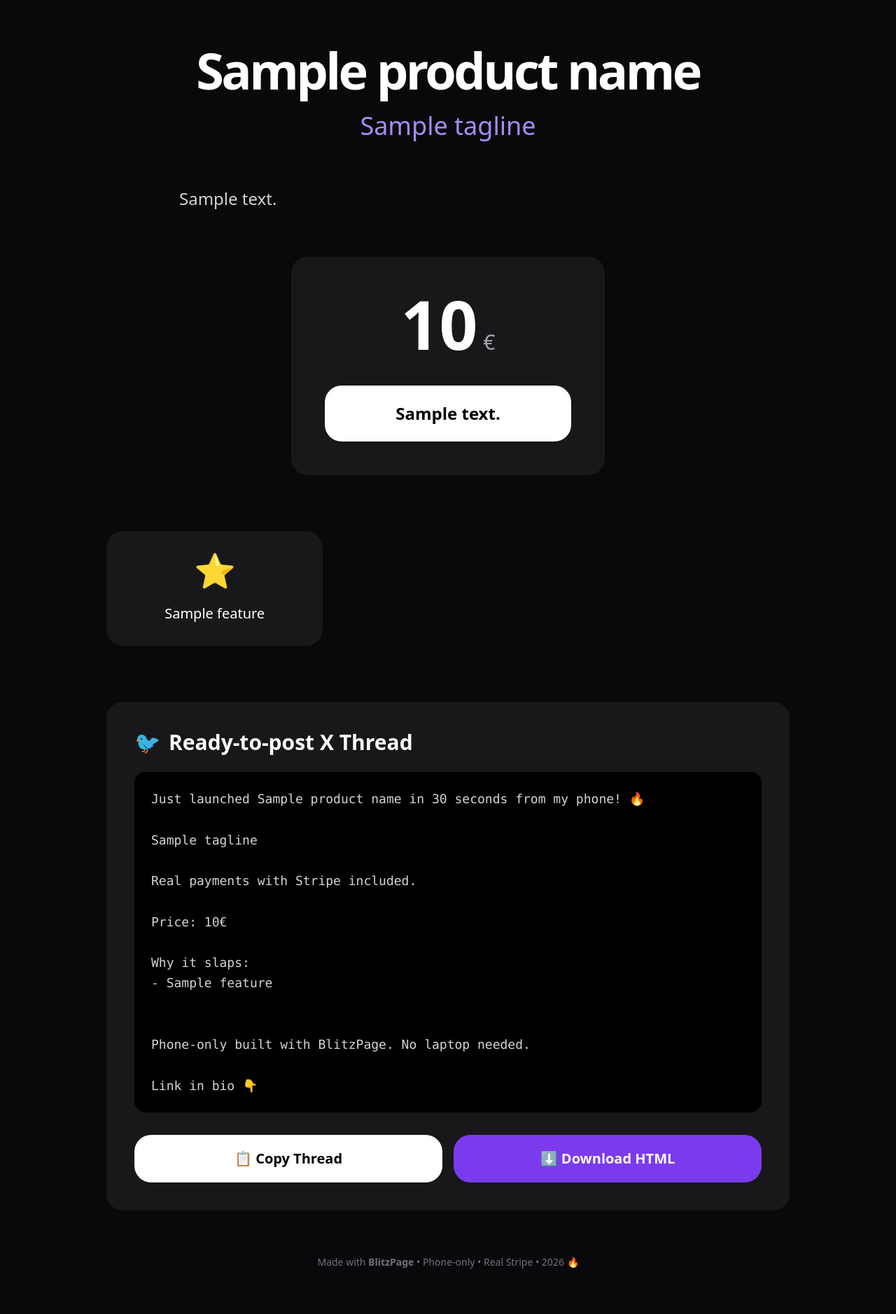
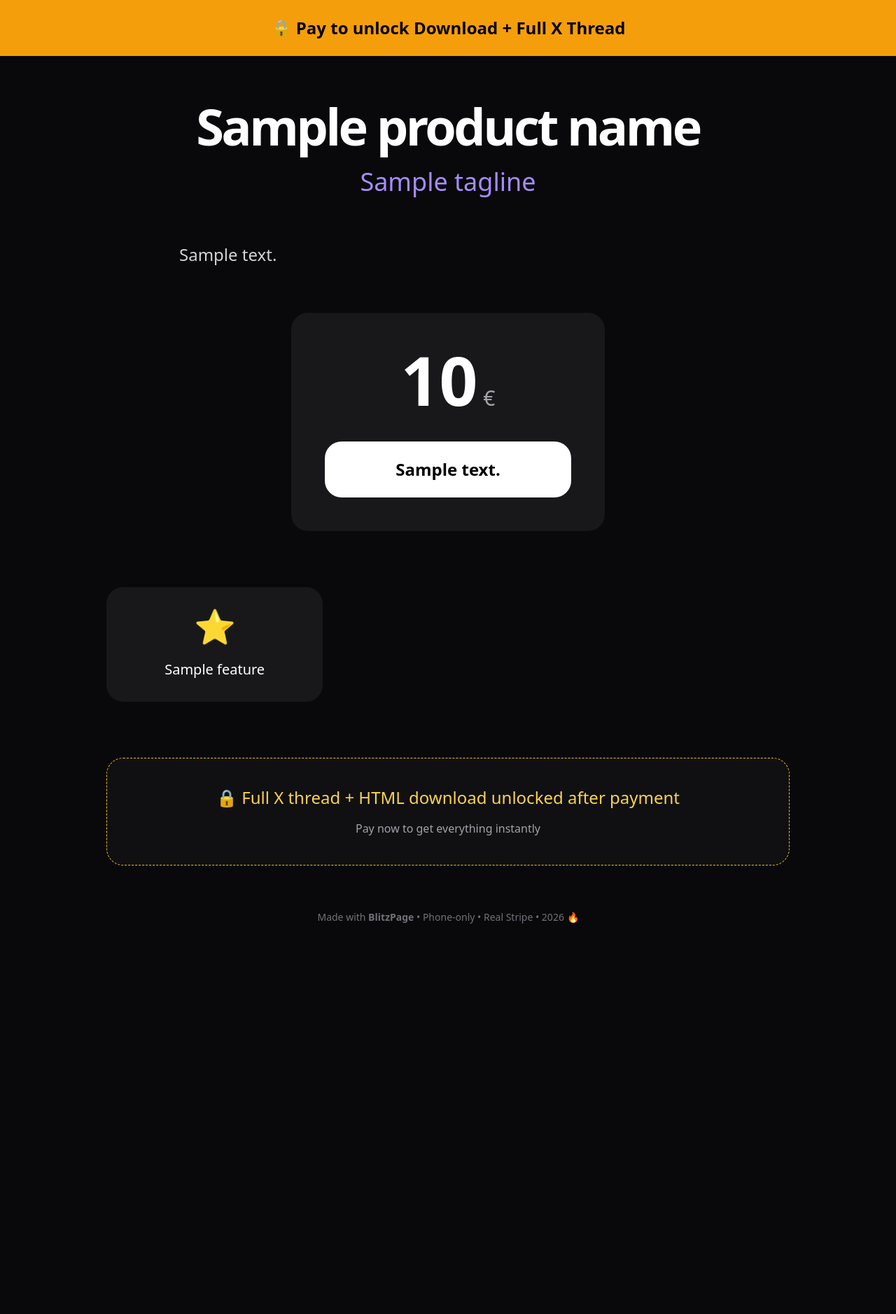
Before and after one commit to seblmr/theblitzpage, a Flask app: template templates/landing.html in a window 1280 px wide. Shown: the whole page at 70% size. After the commit the page ends 1320 px from the top, so only its background shows below. Run offline with Flask 3, Linux system fonts and the light colour scheme; the template is opened without the code that fills it: most values are stand-ins (such as "Sample title", 1, 10 or a date in 2020); some libraries are stand-ins or nearby versions.

Commit message:
V5 - Paywall propre : Download + X Thread UNIQUEMENT après paiement

```diff
--- a/app.py
+++ b/app.py
@@ -20,8 +20,8 @@ def home():
         }
         while len(data['features']) < 3:
             data['features'].append(['Lightning fast', 'Phone-only', 'Zero budget'][len(data['features'])])
-        session['last_landing'] = data                     # ← FIX : on sauvegarde la landing
-        return render_template('landing.html', **data)
+        session['last_landing'] = data
+        return render_template('landing.html', **data, paid=False)
     return render_template('index.html')
 
 @app.route('/create-checkout-session', methods=['POST'])
@@ -29,6 +29,7 @@ def create_checkout_session():
     try:
         product_name = request.form.get('product_name')
         price_cents = int(float(request.form.get('price', 19)) * 100)
+
         checkout_session = stripe.checkout.Session.create(
             payment_method_types=['card'],
             line_items=[{
@@ -51,7 +52,7 @@ def create_checkout_session():
 def success():
     data = session.get('last_landing', {})
     if data:
-        data['paid'] = True                                 # ← on ajoute le bandeau succès
+        data['paid'] = True
         return render_template('landing.html', **data)
     return render_template('success.html')
 
--- a/templates/landing.html
+++ b/templates/landing.html
@@ -20,7 +20,9 @@
 </head>
 <body class="bg-zinc-950 text-white">
   {% if paid %}
-  <div class="bg-green-500 text-black text-center py-6 font-bold text-2xl">✅ PAYMENT SUCCESSFUL! Your landing page is ready.</div>
+  <div class="bg-green-500 text-black text-center py-6 font-bold text-2xl">✅ PAYMENT SUCCESSFUL! Full access unlocked.</div>
+  {% else %}
+  <div class="bg-amber-500 text-black text-center py-6 font-bold text-2xl">🔒 Pay to unlock Download + Full X Thread</div>
   {% endif %}
 
   <div class="max-w-5xl mx-auto px-6 py-16">
@@ -32,7 +34,7 @@
       <p class="text-2xl leading-relaxed text-zinc-300 mb-16">{{ description }}</p>
     </div>
 
-    <!-- STRIPE FORM -->
+    <!-- STRIPE FORM (toujours visible en preview) -->
     <form method="POST" action="/create-checkout-session" class="bg-zinc-900 rounded-3xl p-12 text-center mx-auto max-w-md">
       <input type="hidden" name="product_name" value="{{ product_name }}">
       <input type="hidden" name="price" value="{{ price }}">
@@ -55,7 +57,8 @@
       {% endfor %}
     </div>
 
-    <!-- X Thread -->
+    <!-- X THREAD + DOWNLOAD → UNIQUEMENT APRÈS PAIEMENT -->
+    {% if paid %}
     <div class="mt-20 bg-zinc-900 rounded-3xl p-10">
       <h2 class="text-3xl font-bold mb-6 flex items-center gap-3"><span>🐦</span> Ready-to-post X Thread</h2>
       <pre id="x-thread" class="whitespace-pre-wrap text-zinc-300 text-lg leading-relaxed bg-black p-6 rounded-2xl">Just launched {{ product_name }} in 30 seconds from my phone! 🔥
@@ -75,9 +78,15 @@ Phone-only built with BlitzPage. No laptop needed.
 Link in bio 👇</pre>
       <div class="flex gap-4 mt-8">
         <button onclick="copyThread()" class="flex-1 bg-white text-black py-5 rounded-3xl font-bold text-xl">📋 Copy Thread</button>
-        <button onclick="downloadHTML()" class="flex-1 bg-violet-600 hover:bg-violet-700 py-5 rounded-3xl font-bold text-xl">⬇️ Download HTML</button>
+        <button onclick="downloadHTML()" class="flex-1 bg-violet-600 hover:bg-violet-700 py-5 rounded-3xl font-bold text-xl">⬇️ Download Full HTML</button>
       </div>
     </div>
+    {% else %}
+    <div class="mt-20 bg-zinc-900/50 border border-dashed border-amber-400 rounded-3xl p-10 text-center">
+      <p class="text-2xl text-amber-300">🔒 Full X thread + HTML download unlocked after payment</p>
+      <p class="text-zinc-400 mt-4">Pay now to get everything instantly</p>
+    </div>
+    {% endif %}
 
     <div class="text-center mt-16 text-zinc-500 text-sm">
       Made with <strong>BlitzPage</strong> • Phone-only • Real Stripe • 2026 🔥
```
